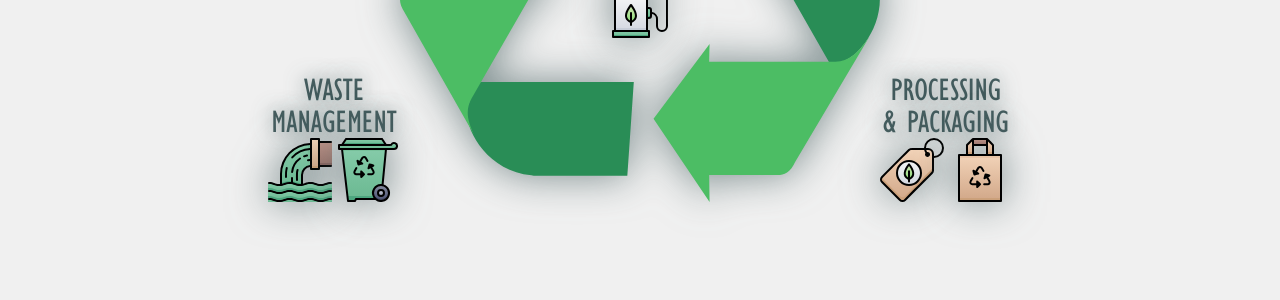
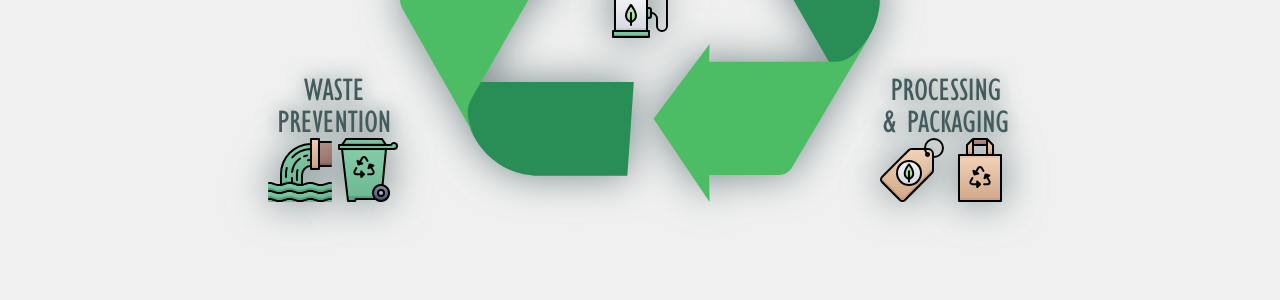
Before and after one commit to Dataseeds/dataseeds.github.io, a Jekyll site: the page built from index.md, in a window 1280 px wide. Shown: the part 528-828 px from the top of the page. Built offline with Jekyll 4.4.1, drawn with Linux system fonts in a browser that asks for light colours; nearby versions of some CDN libraries.

Commit message:
waste: title changed

```diff
--- a/index.md
+++ b/index.md
@@ -26,7 +26,7 @@ permalink: /
     <a class="home-left" href="/waste">
         <div>
             <h3>WASTE</h3>
-            <h3>MANAGEMENT</h3>
+            <h3>PREVENTION</h3>
         </div>
         <img class="home-svg" src="/assets/icons/DrawKit-Ecology/Color/Waste.svg">
         <img class="home-svg" src="/assets/icons/DrawKit-Ecology/Color/Trash.svg">
```
